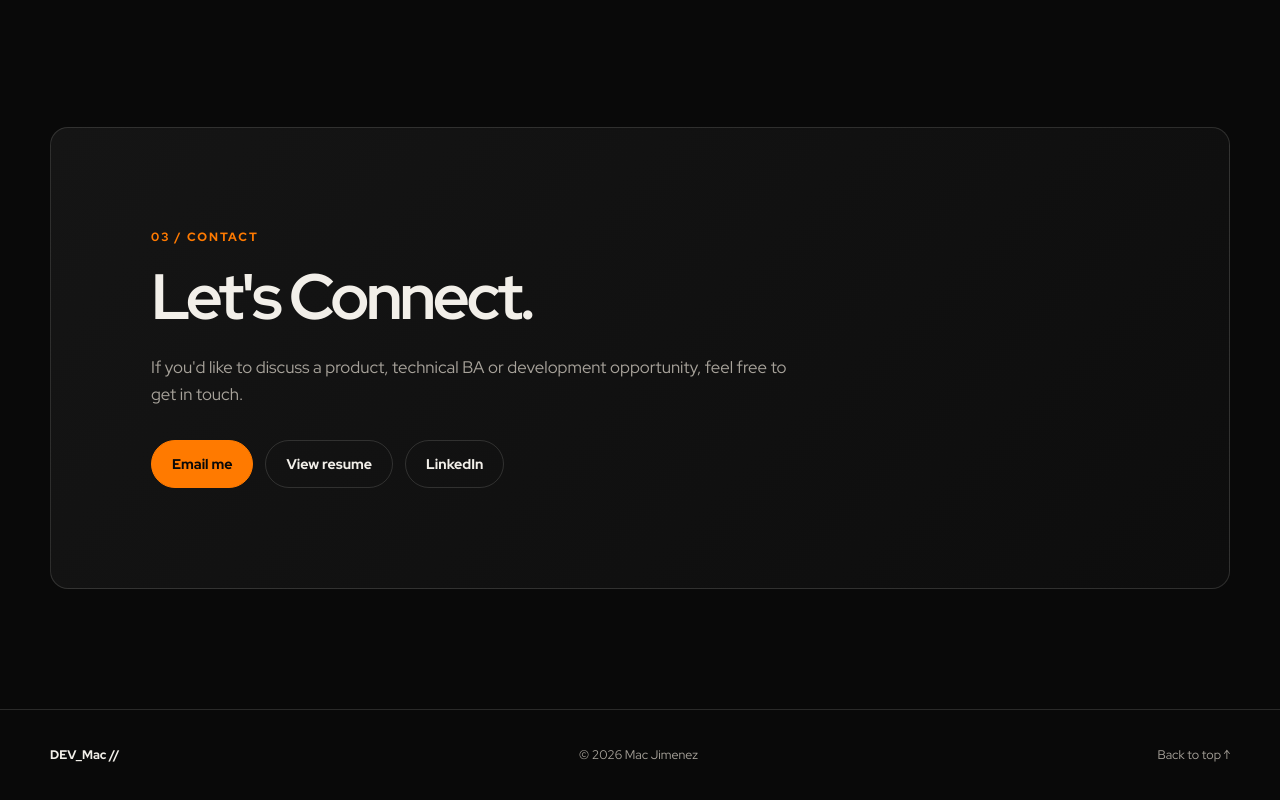
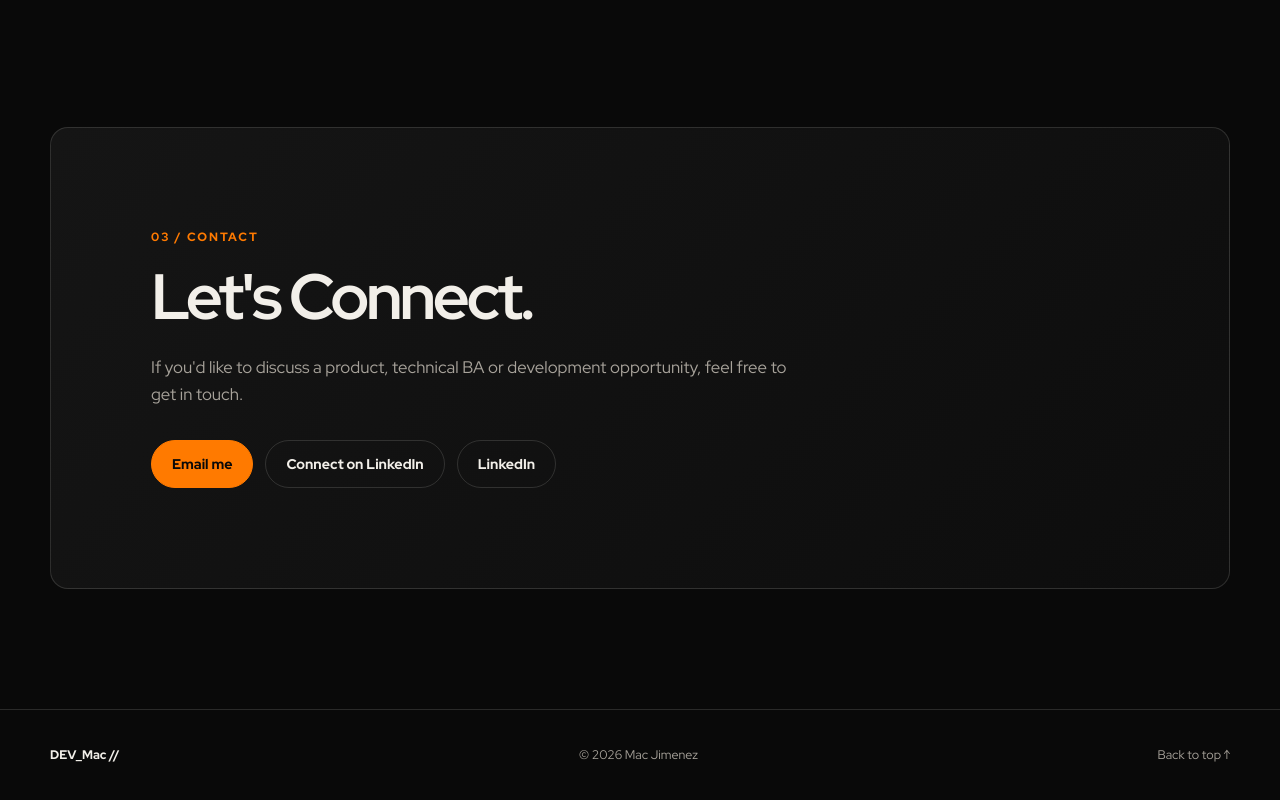
Before and after one commit to mckinleyvj/professional-portfolio, a website: page index.html in a window 1280 px wide. Shown: the part 3304-4104 px from the top of the page. Drawn offline with Linux system fonts and the light colour scheme; no server answers.

Commit message:
removed access to download resume

```diff
--- a/index.html
+++ b/index.html
@@ -333,10 +333,10 @@
 						>
 						<a
 							class="button button-secondary"
-							href="./assets/docs/Resume-MckinleyJimenez.pdf"
+							href="https://www.linkedin.com/in/mckinleyjimenez"
 							target="_blank"
 							rel="noopener noreferrer"
-							>View resume</a
+							>Connect on LinkedIn</a
 						>
 						<a
 							class="button button-secondary"
```
